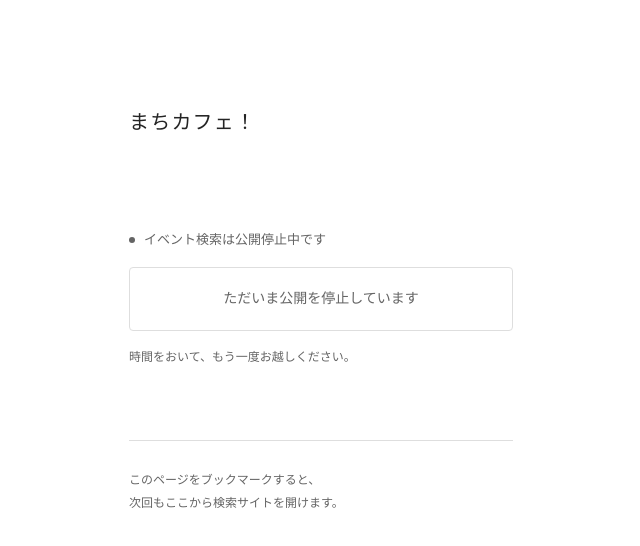
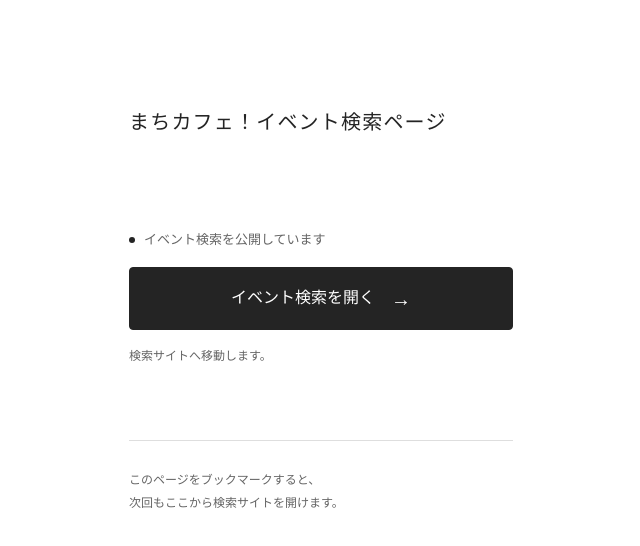
Before and after one commit to lostmilk/machicafe-guide, a plain HTML site: page index.html in a window 1280 px wide. Shown: the whole page, without its empty margins (319-959 px from the left). Drawn offline with Linux system fonts and the light colour scheme.

Commit message:
Update event guide title and public URL

```diff
--- a/config.js
+++ b/config.js
@@ -3,6 +3,6 @@
 // 公開停止時: published を false にします。サーバーの自動監視は行いません。
 // この設定は誰でも読めます。パスワードやトークンは記載しないでください。
 window.EVENT_GUIDE_CONFIG = {
-  published: false,
-  publicUrl: ""
+  published: true,
+  publicUrl: "https://floral-editorial-unlock-stake.trycloudflare.com"
 };
--- a/index.html
+++ b/index.html
@@ -13,7 +13,7 @@
 <body>
   <main class="guide" aria-labelledby="site-name">
     <header class="brand">
-      <h1 id="site-name">まちカフェ！</h1>
+      <h1 id="site-name">まちカフェ！イベント検索ページ</h1>
     </header>
 
     <section class="entry" aria-label="イベント検索への入口">
```
